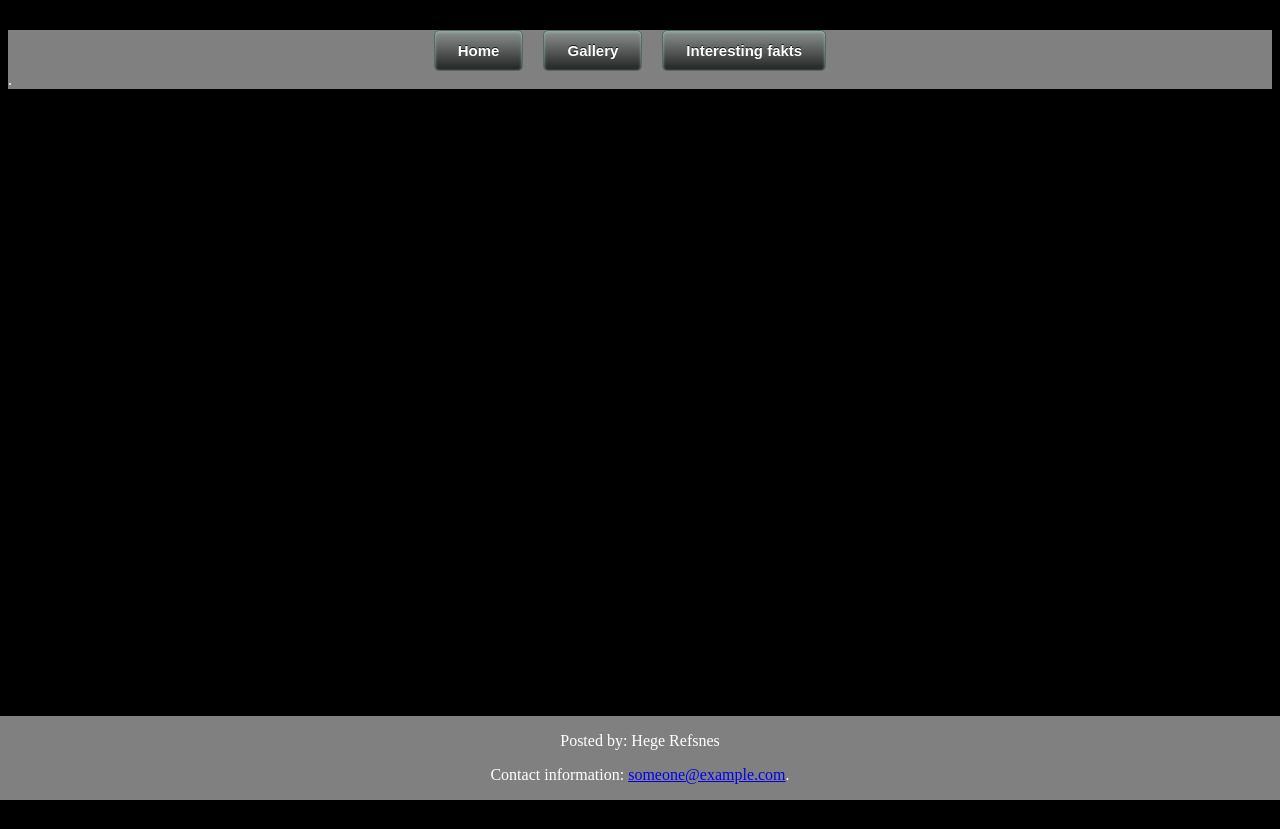
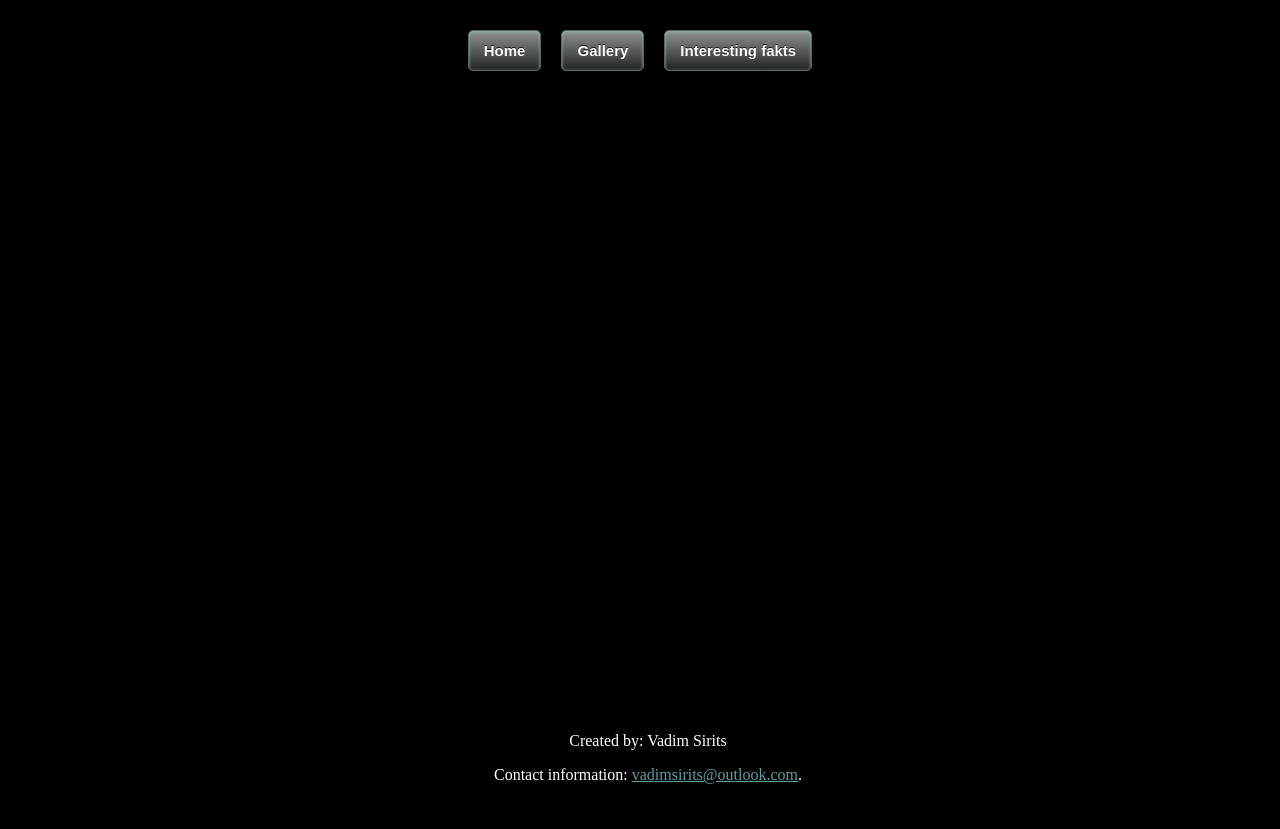
Before and after one commit to Kythadrin/simple-exercise, a plain HTML site: page index.html in a window 1280 px wide. Before the commit the page ends 800 px from the top, so only its background shows below. Drawn offline with Linux system fonts and the light colour scheme.

Commit message:
Header Footer Buttons

```diff
--- a/css/style.css
+++ b/css/style.css
@@ -3,19 +3,25 @@ body{
     background-color: black;
 }
 
+a{
+    color: cadetblue;
+}
+
 .header{
     margin-top: 30px;
-    background-color: grey;
+    margin-right: 50px;
+    margin-left: 50px;
 }
 
 .mainblock{
-    background-color: grey;
+    margin-top: 50px;
+    margin-right: 50px;
+    margin-left: 50px;
+    height: 700px;
 }
 
 .footer{
-    background-color: grey;
     position: fixed;
-    left: 0;
     bottom: 0;
     width: 100%;
     color: white;
@@ -26,28 +32,31 @@ body{
     text-align: center;
 }
 
-.headerButton {
+.headerButton{
     box-shadow:inset 0px 1px 3px 0px #91b8b3;
     background:linear-gradient(to bottom, #878c8b 5%, #232424 100%);
-    background-color:#878c8b;
-    border-radius:5px;
-    border:1px solid #566963;
-    display:inline-block;
-    cursor:pointer;
-    color:#ffffff;
-    font-family:Arial;
-    font-size:15px;
-    font-weight:bold;
-    padding:11px 23px;
-    text-decoration:none;
-    text-shadow:0px -1px 0px #181a1a;
-    margin-right: 20px;
+    background-color: #878c8b;
+    border-radius: 5px;
+    border: 1px solid #566963;
+    display: inline-block;
+    cursor: pointer;
+    color: #ffffff;
+    font-family: Arial;
+    font-size: 15px;
+    font-weight: bold;
+    padding: 11px 15px;
+    text-decoration: none;
+    text-shadow: 0px -1px 0px #181a1a;
+    margin-right: 10px;
+    margin-left: 10px;
 }
-.headerButton:hover {
+
+.headerButton:hover{
     background:linear-gradient(to bottom, #232424 5%, #878c8b 100%);
-    background-color:#232424;
+    background-color: #232424;
 }
-.headerButton:active {
-    position:relative;
-    top:1px;
+
+.headerButton:active{
+    position: relative;
+    top: 1px;
 }
--- a/index.html
+++ b/index.html
@@ -6,21 +6,22 @@
           content="width=device-width, user-scalable=no, initial-scale=1.0, maximum-scale=1.0, minimum-scale=1.0">
     <meta http-equiv="X-UA-Compatible" content="ie=edge">
     <link href="css/style.css" rel="stylesheet">
-    <title>Document</title>
+    <title></title>
 </head>
 <body>
     <div class="header">
         <div class="buttons">
-            <a href="#" class="headerButton">Home</a><a href="#" class="headerButton">Gallery</a><a href="#" class="headerButton">Interesting fakts</a>
+            <a href="#" class="headerButton">Home</a><a href="#" class="headerButton">Gallery</a><a
+                href="#" class="headerButton">Interesting fakts</a>
         </div>
     </div>
     <div class="mainblock">
-        .
+
     </div>
     <div class="footer">
-        <p>Posted by: Hege Refsnes</p>
-        <p>Contact information: <a href="mailto:someone@example.com">
-            someone@example.com</a>.</p>
+        <p>Created by: Vadim Sirits</p>
+        <p>Contact information: <a href="mailto:someone@example.com" class="link">
+            vadimsirits@outlook.com</a>.</p>
     </div>
 </body>
 </html>
```
